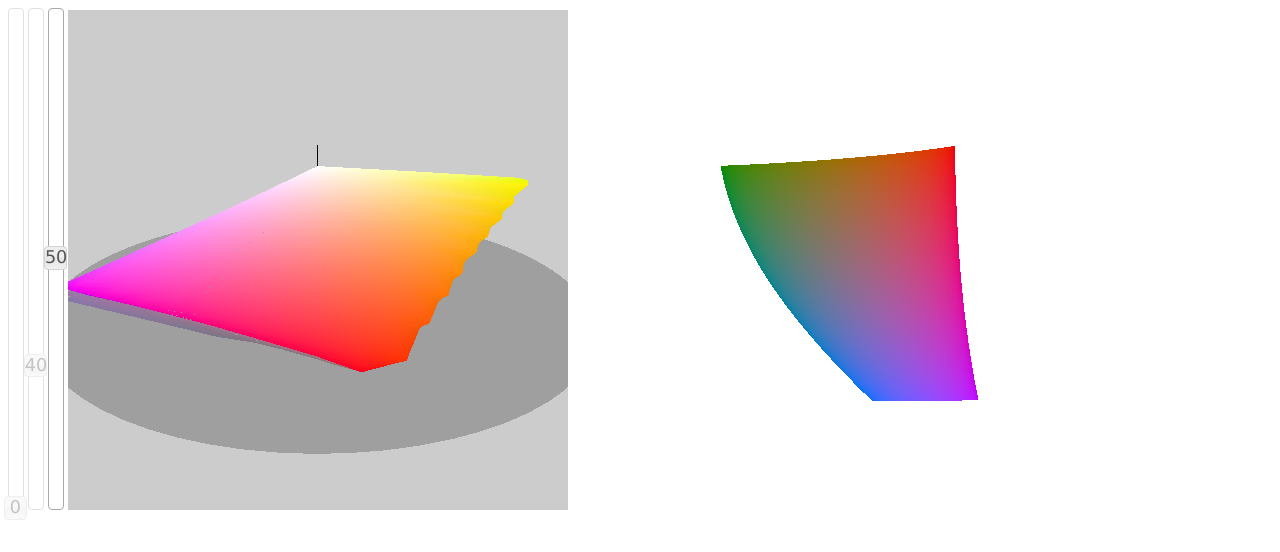
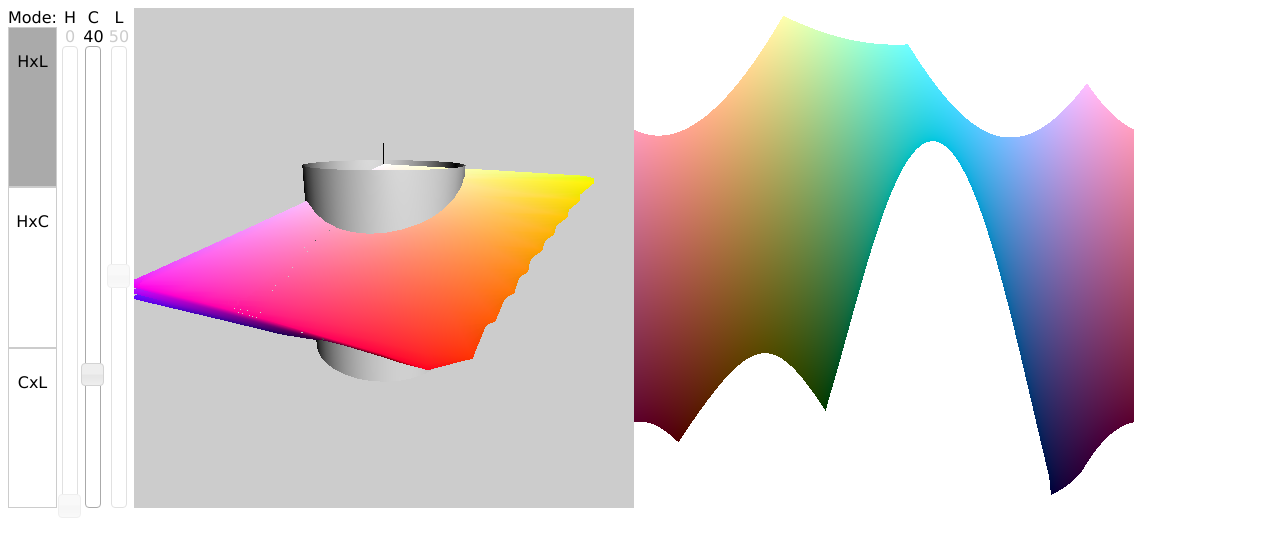
Before and after one commit to thatcort/hclviewer, a website: page color.html in a window 1280 px wide. Drawn offline with Linux system fonts and the light colour scheme; animation ran at ten frames a second.

Commit message:
Modes and sliders are now working.

```diff
--- a/color.css
+++ b/color.css
@@ -1,7 +1,62 @@
-.hclSlider {
+html {
+	font-family: Verdana, Arial, sans-serif;
+}
+
+.sliderbox {
+	display: inline-flex;
+	flex-direction: column;
+	align-items: center; /*flex-start;*/
+	vertical-align: top;
+	height: 100%;
+}
+
+.modebox {
+	display: inline-flex;
+	flex-direction: column;
+	align-items: stretch; /* center; */ /*flex-start;*/
+	vertical-align: top;
+	height: 100%;
+}
+
+.modeBtn {
+	flex-basis: auto;
+	flex-grow: 1;
+	text-align: center;
+	border: 1px solid #cccccc;
+	padding-top: 50%;
+	padding-bottom: 50%;
+}
+
+.modeBtn.active {
+	background-color: #aaaaaa;
+	/*color: white;*/
+}
+
+.btnLbl {
+/*	position: relative;
+	top: 40%;*/
+	padding-top: 20%;
+	padding-bottom: 20%;
+}
+
+.sliderbox .slabel {
+	flex-basis: auto;
+	flex-grow: 0;
+	text-align: center;
+}
+
+.slabel.disabled {
+	color: #ccc;
+}
+
+.sliderbox .hclSlider {
+	flex-grow: 1;
+}
+
+/*.hclSlider {
 	height: 100%;
 	display: inline-block;
-}
+}*/
 
 .ui-slider-handle {
 	text-align: center;
--- a/color.html
+++ b/color.html
@@ -13,11 +13,24 @@
 	<link rel="stylesheet" href="color.css">
 </head>
 <body>
+
+
+
 	<div style="height:500px">
-		<div id="hSlider" class="hclSlider"></div>
-		<div id="cSlider" class="hclSlider"></div>
+		<div class="modebox">
+			<span class="slabel">Mode:</span>
+			<span class="modeBtn" id="hlBtn"><span class="btnLbl">HxL</span></span>
+			<span class="modeBtn" id="hcBtn"><span class="btnLbl">HxC</span></span>
+			<span class="modeBtn" id="clBtn"><span class="btnLbl">CxL</span></span>
+		</div>
+		<div class='sliderbox'><span class="slabel">H</span><span class="slabel" id="hvalue"></span><div id="hSlider" class="hclSlider"></div></div>
+		<div class='sliderbox'><span class="slabel">C</span><span class="slabel" id="cvalue"></span><div id="cSlider" class="hclSlider"></div></div>
+		<div class='sliderbox'><span class="slabel">L</span><span class="slabel" id="lvalue"></span><div id="lSlider" class="hclSlider"></div></div>
+
+		<!-- <div class='slider'><span class="slabel">H</span><div id="hSlider" class="hclSlider"></div></div> -->
+<!-- 		<div id="cSlider" class="hclSlider"></div>
 		<div id="lSlider" class="hclSlider"></div>
-		<div id="threed" style="display:inline-block"></div><canvas id="canvas" width="500" height="500" style="display:inline-block"></canvas>
+ -->		<div id="threed" style="display:inline-block"></div><canvas id="canvas" width="500" height="500" style="display:inline-block"></canvas>
 	</div>
 
 	<script type="text/javascript">
--- a/colorSurface.js
+++ b/colorSurface.js
@@ -119,9 +119,14 @@
 
 	function createRect() {
 		if (!clRect) {
-			var geometry = new T.PlaneGeometry(100, 100, 1, 1);
+			var width = 120;
+			var height = 120;
+			var geometry = new T.PlaneGeometry(width, height, 1, 1);
+			geometry.translate(width*0.5, height*0.5, 0);
+			geometry.rotateX(Math.PI * 0.5);
 			var material = new THREE.MeshPhongMaterial({color: 0xffffff, side:THREE.DoubleSide});
 			clRect = new T.Mesh(geometry, material);
+			// clRect.rotationAutoUpdate = true;
 		}
 		clRect.rotation.set(0, 0, hclController.h() * DEG2RAD);
 	}
@@ -152,6 +157,7 @@
 
 	hclController.addListener(function() {
 		updateMode();
+		render();
 	});
 
 
--- a/hclController.js
+++ b/hclController.js
@@ -17,7 +17,7 @@
 	var c = 40;
 	var l = 50;
 
-	var mode = MODE_HC;
+	var mode = MODE_HL;
 
 
 
@@ -60,6 +60,13 @@
 				ctrl.l(event.value);
 			}
 		});
+		// $('#modeRadios').buttonset();
+		// $('#hcBtn').button();
+		// $('#clBtn').button();
+		// $('#hlBtn').button();
+		$('#hcBtn').click(function() { ctrl.mode(MODE_HC); });
+		$('#clBtn').click(function() { ctrl.mode(MODE_CL); });
+		$('#hlBtn').click(function() { ctrl.mode(MODE_HL); });
 		setMode(mode);
 		updateHandleLabels();
 	});
@@ -72,9 +79,9 @@
 	}
 
 	function updateHandleLabels() {
-		$('#hSlider .ui-slider-handle').text(h);
-		$('#cSlider .ui-slider-handle').text(c);
-		$('#lSlider .ui-slider-handle').text(l);
+		$('#hvalue').text(h);
+		$('#cvalue').text(c);
+		$('#lvalue').text(l);
 	}
 
 	ctrl.addListener = function(list) {
@@ -114,15 +121,27 @@
 		$('#hSlider').slider('disable');
 		$('#cSlider').slider('disable');
 		$('#lSlider').slider('disable');
+		$('#hvalue').addClass('disabled');
+		$('#cvalue').addClass('disabled');
+		$('#lvalue').addClass('disabled');
+		$('#hcBtn').removeClass('active');
+		$('#clBtn').removeClass('active');
+		$('#hlBtn').removeClass('active');
 		switch (mode) {
 			case MODE_HC:
 				$('#lSlider').slider('enable');
+				$('#lvalue').removeClass('disabled');
+				$('#hcBtn').addClass('active');
 				break;
 			case MODE_CL:
 				$('#hSlider').slider('enable');
+				$('#hvalue').removeClass('disabled');
+				$('#clBtn').addClass('active');
 				break;
 			case MODE_HL:
 				$('#cSlider').slider('enable');
+				$('#cvalue').removeClass('disabled');
+				$('#hlBtn').addClass('active');
 				break;
 		}
 	}
```
